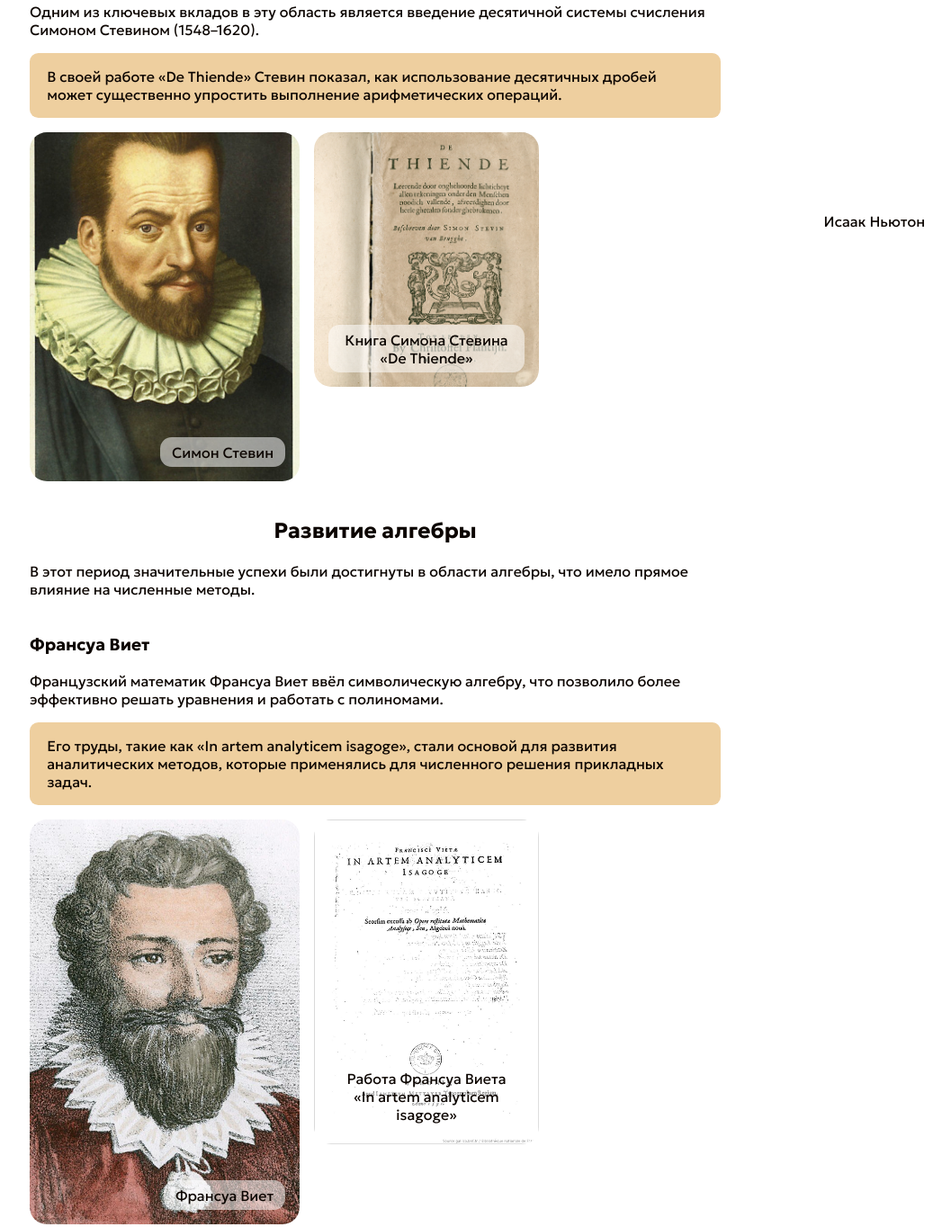
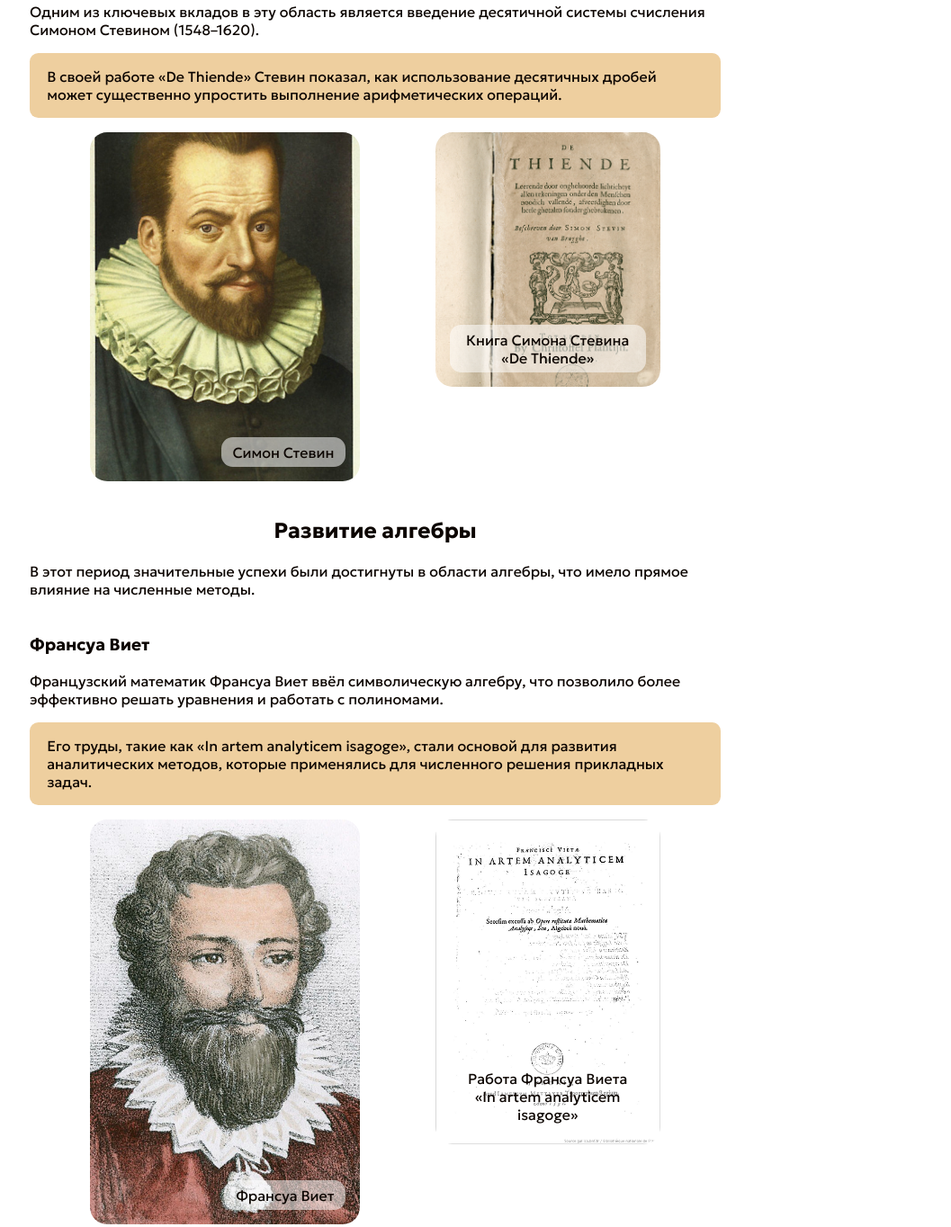
Before and after one commit to GulgDev/numerical-methods, a plain HTML site: page chapters/beginning/new-age.html in a window 1280 px wide. Shown: the part 522-1886 px from the top of the page at 90% size, without its empty margins (223-1280 px from the left). Drawn offline with Linux system fonts and the light colour scheme.

Commit message:
Fix abrupt class attributes

```diff
--- a/chapters/beginning/new-age.html
+++ b/chapters/beginning/new-age.html
@@ -138,7 +138,7 @@
               арифметических операций.
             </p>
           </div>
-          <div class="flex style="justify-content: space-evenly">
+          <div class="flex" style="justify-content: space-evenly">
             <figure style="flex: auto 2 2; min-width: 200px; max-width: 300px">
               <img src="/static/img/stevin.png" alt="Стевин" />
               <figcaption>Симон Стевин</figcaption>
@@ -169,7 +169,7 @@
               численного решения прикладных задач.
             </p>
           </div>
-          <div class="flex style="justify-content: space-evenly">
+          <div class="flex" style="justify-content: space-evenly">
             <figure style="flex: auto 2 2; min-width: 200px; max-width: 300px">
               <img src="/static/img/vieta.png" alt="Виет" />
               <figcaption>Франсуа Виет</figcaption>
@@ -207,7 +207,7 @@
             Эти методы стали основой для численного анализа, позволяя решать
             широкий круг задач в физике и инженерии.
           </div>
-          <div class="flex>
+          <div class="flex">
             <figure style="flex: 200px 1 2">
               <img src="/static/img/newton.png" alt="Ньютон" />
               <figcaption>Исаак Ньютон</figcaption>
```
Also changed, not shown: chapters/academy/foundation.html (+2 -2 lines), chapters/beginning/middle-ages.html (+1 -1 lines).
